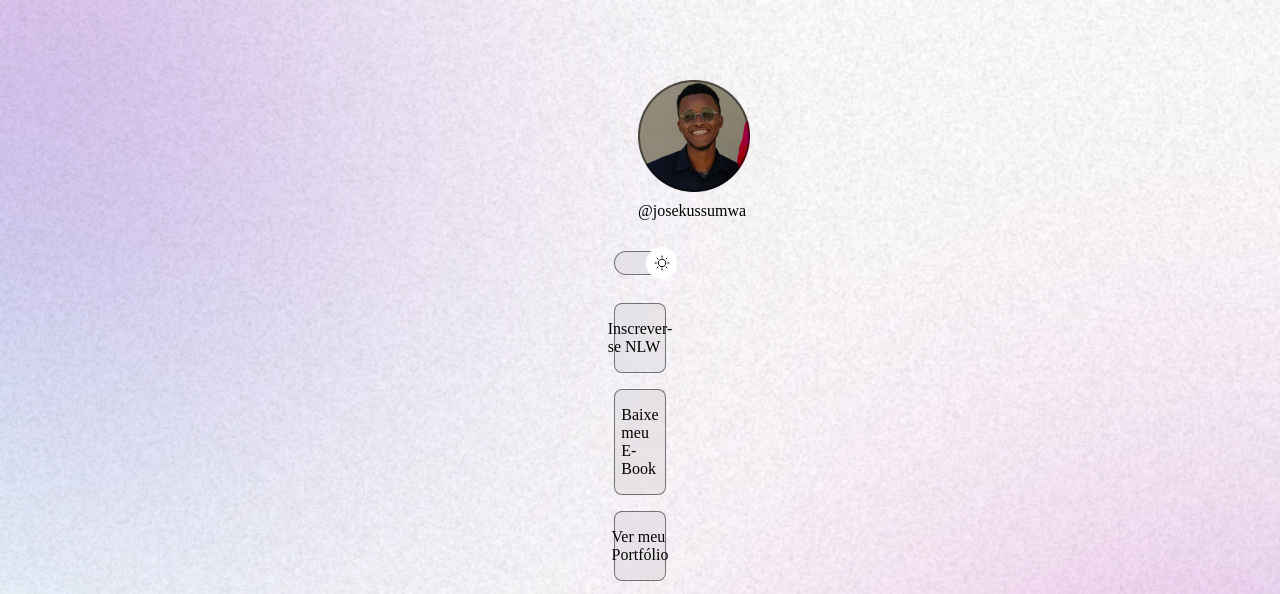
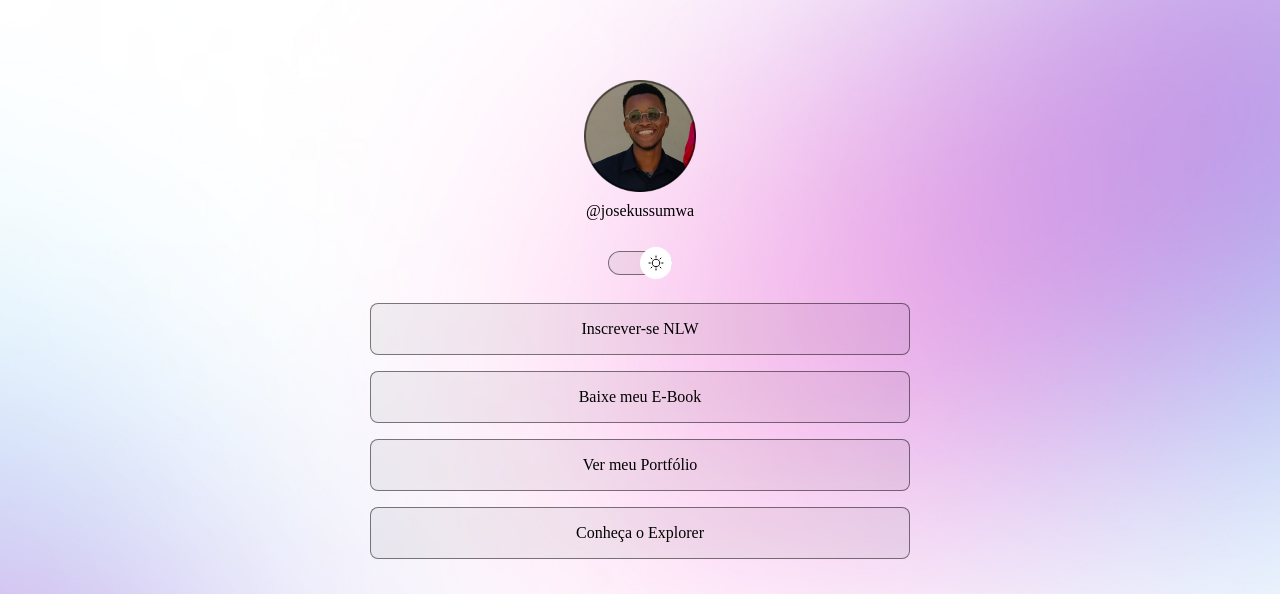
Before and after one commit to josekussumwa/Projetos, a plain HTML site: page Index.html in a window 1280 px wide. Shown: the top 594 px of the page. Drawn offline with nearby package versions, Linux system fonts and the light colour scheme.

Commit message:
change background basead on media queries, css

```diff
--- a/Style.css
+++ b/Style.css
@@ -42,9 +42,10 @@ body {
 
   /*background: color image repeat position/size  */
   background: var(--bg-url) no-repeat top center/cover;
+  height: 100vh;
 }
 #container {
-  width: 100px;
+  width: 100%;
   max-width: 588px;
   /*height: 712px;*/
   /* para vir aquela caixa border: 1px solid red; */
@@ -169,3 +170,14 @@ footer {
   text-align: center;
   font-size: 14px;
 }
+
+/* media queries*/
+@media (min-width: 700px) {
+  :root {
+    --bg-url: url(./assets/bg-desktop.jpg);
+  }
+
+  .light {
+    --bg-url: url(./assets/bg-desktop-light.jpg);
+  }
+}
```
